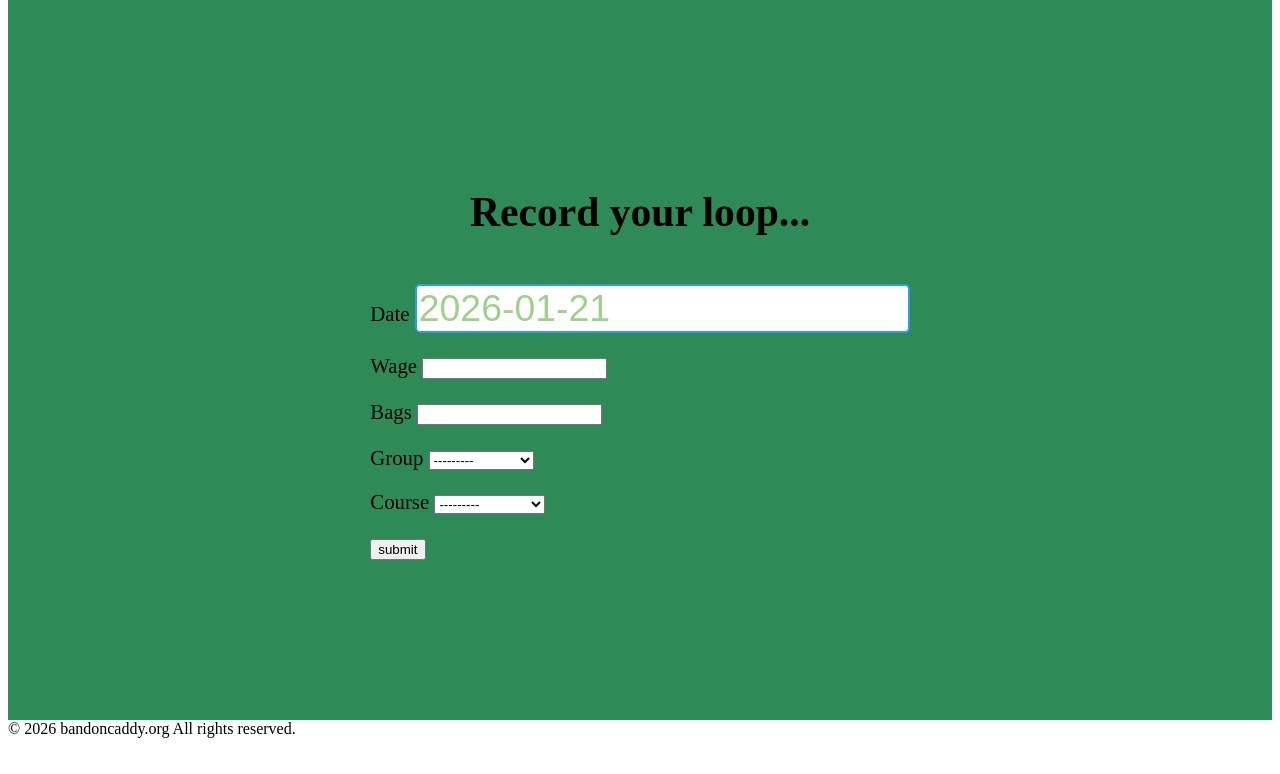
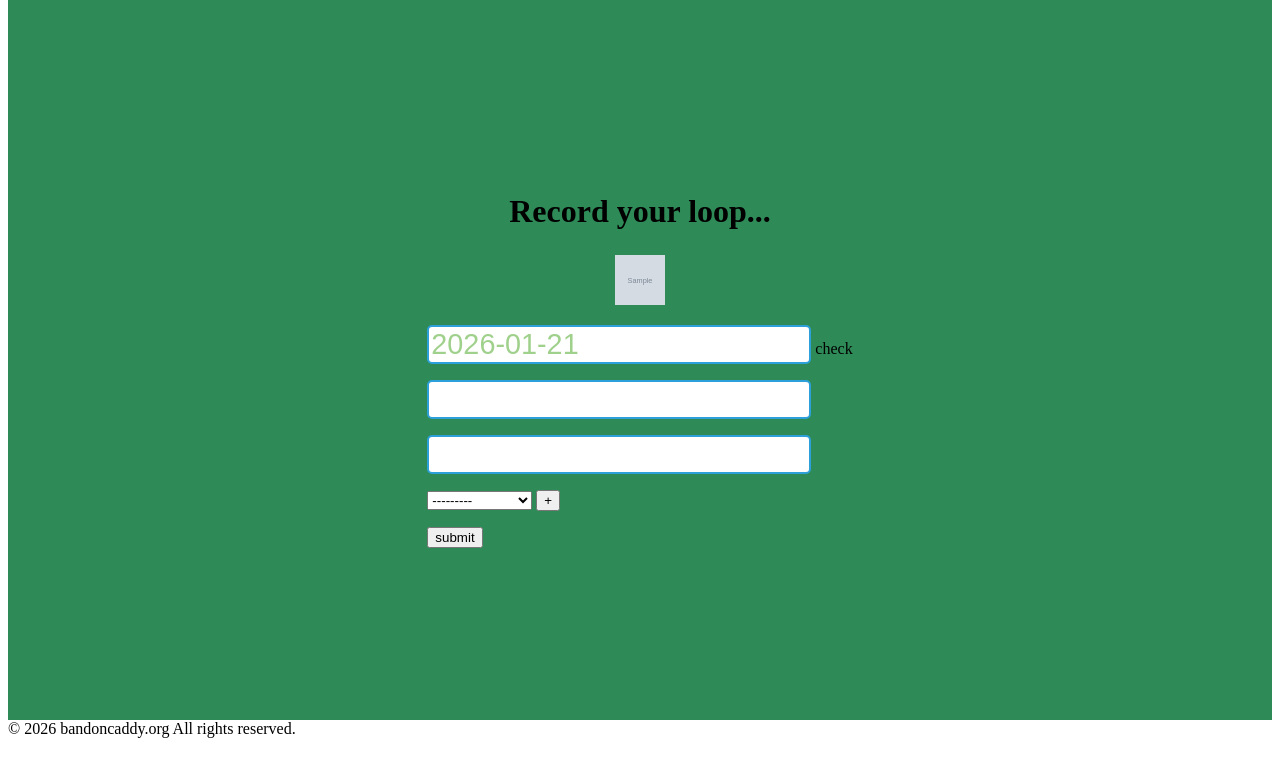
Before and after one commit to debboutr/bandoncaddy, a Django app: page /collect/add/ in a window 1280 px wide. Shown: the part 26-800 px from the top of the page. Run offline with Django 5.2, Linux system fonts and the light colour scheme; a user stored in the database is signed in; tables that the repository leaves empty hold one stand-in row (values such as "Sample post"); grey boxes marked "Sample" are stand-in pictures.

Commit message:
add buttons for courses, groups

```diff
--- a/collect/forms.py
+++ b/collect/forms.py
@@ -6,17 +6,15 @@
     class Meta:
         model = Loop
         exclude = ["author",]
+        widgets = {
+            'course': forms.HiddenInput(),
+        }
 
     def __init__(self, user, *args, **kwargs):
         super().__init__(*args, **kwargs)
         self.fields['date'].initial = date.today()
         self.fields['date'].widget.attrs.update({'type': 'date'})
         self.fields['group'].queryset = Group.objects.filter(author=user)
-
-class GroupForm(forms.ModelForm):
-    class Meta:
-        model = Group
-        fields = "__all__"
 
 class PersonForm(forms.ModelForm):
 
--- a/collect/templates/collect/add_work.html
+++ b/collect/templates/collect/add_work.html
@@ -7,15 +7,42 @@
     <p>there are issues with your form...</p>
   {% endif %}
     <h1>Record your loop...</h1>
+    <div class="flex-row">
+    {% for course in courses %}
+    <img src="{{ course.image.url }}" class="course" data-course="{{ course.id }}" alt="{{ course }}">
+    {% endfor %}
+    </div>
     <form action="{% url 'add_work' %}" method="POST">
       {% csrf_token %}
       {% for field in form.visible_fields %}
-      <p class="form-fields">
-	{{ field.label }}
-	{{ field }}
-	{{ field.errors }}
-      </p>
+	<p class="form-fields">
+	  {{ field }}
+	  {{ field.errors }}
+	  {% if forloop.first %}
+	  check
+	  {% endif %}
+	  {% if forloop.last %}
+	    <button type="button" onclick="window.location='{% url 'add_person' %}'">+</button>
+	  {% endif %}
+	</p>
+      {% endfor %}
+      {% for hidden in form.hidden_fields %}
+	  {{ hidden }}
       {% endfor %}
       <input type="submit" value="submit">
     </form>
+    <script>
+      let course = document.getElementById('id_course')
+      document.querySelectorAll('.course').forEach(element => {
+	element.addEventListener('click', function() {
+	  // Remove the toggle class from all elements
+	  document.querySelectorAll('.course').forEach(el => {
+	    el.classList.remove('course-highlight');
+	  });
+	  // Add the toggle class to the clicked element
+	  this.classList.add('course-highlight');
+	  course.value = element.dataset.course
+	});
+      });
+    </script>
 {% endblock %}
--- a/collect/views.py
+++ b/collect/views.py
@@ -2,9 +2,8 @@
 from django.contrib import messages
 from django.shortcuts import render, redirect
 from .forms import LoopForm, PersonForm
-from .models import Group
+from .models import Course, Group
 
-# @login_required(login_url='/members/login_user/')
 def home(request):
    return render(request, "collect/home.html", {})
 
@@ -14,15 +13,21 @@
 
 @login_required
 def add_work(request):
+    courses = Course.objects.all()
     if request.method == "POST":
         form = LoopForm(data=request.POST, user=request.user)
+        form.instance.author = request.user
         if form.is_valid():
             form.save()
+            messages.success(request, "Loop data added successfully!")
             return redirect('home')
 
     else:
         form = LoopForm(user=request.user)
-    return render(request, "collect/add_work.html", {'form': form})
+    return render(request, "collect/add_work.html", {
+        'form': form,
+        'courses': courses
+        })
 
 @login_required
 def add_person(request):
@@ -32,9 +37,6 @@
         if not hasattr(instance, "group"):
             group = Group.objects.create(name=instance.first_name, author=request.user)
             instance.group = group
-            # print(f"{dir(form.instance)=}")
-            # import pdb
-            # pdb.set_trace()
         if form.is_valid():
             form.save()
             messages.success(request, "Player added successfully!")
--- a/core/static/css/styles.css
+++ b/core/static/css/styles.css
@@ -1,3 +1,21 @@
+img {
+  height: 50px;
+  width: 50px;
+  padding: 4px;
+}
+
+.course-highlight {
+  border: 2px solid #333;
+  border-radius: 50%;
+}
+
+.flex-row {
+  display: flex;
+  justify-content: space-around;
+  align-items: center;
+  width: 100%;
+}
+
 .container {
   display: flex;
   flex-direction: column;
@@ -5,10 +23,9 @@
   align-items: center;
   height: 90vh; /* or any desired height */
   background-color: seagreen;
-  font-size: 1.3em;
 }
 
-.form-fields input[type=text] {
+.form-fields input {
   border-radius: 5px;
   border: 2px solid #2d9fd9;
   color: #a0d18c;
--- a/core/urls.py
+++ b/core/urls.py
@@ -14,6 +14,8 @@
     1. Import the include() function: from django.urls import include, path
     2. Add a URL to urlpatterns:  path('blog/', include('blog.urls'))
 """
+from django.conf import settings
+from django.conf.urls.static import static
 from django.contrib import admin
 from django.urls import path, include
 
@@ -22,7 +24,7 @@
     path('collect/', include("collect.urls")),
     path('members/', include('django.contrib.auth.urls')),
     path('members/', include("members.urls")),
-]
+] + static(settings.MEDIA_URL, document_root=settings.MEDIA_ROOT)
 
 admin.site.site_header = "bandoncaddy.org administration"
 admin.site.index_title = "you've got a good angle from over there!"
```
Also changed, not shown: README.md.
